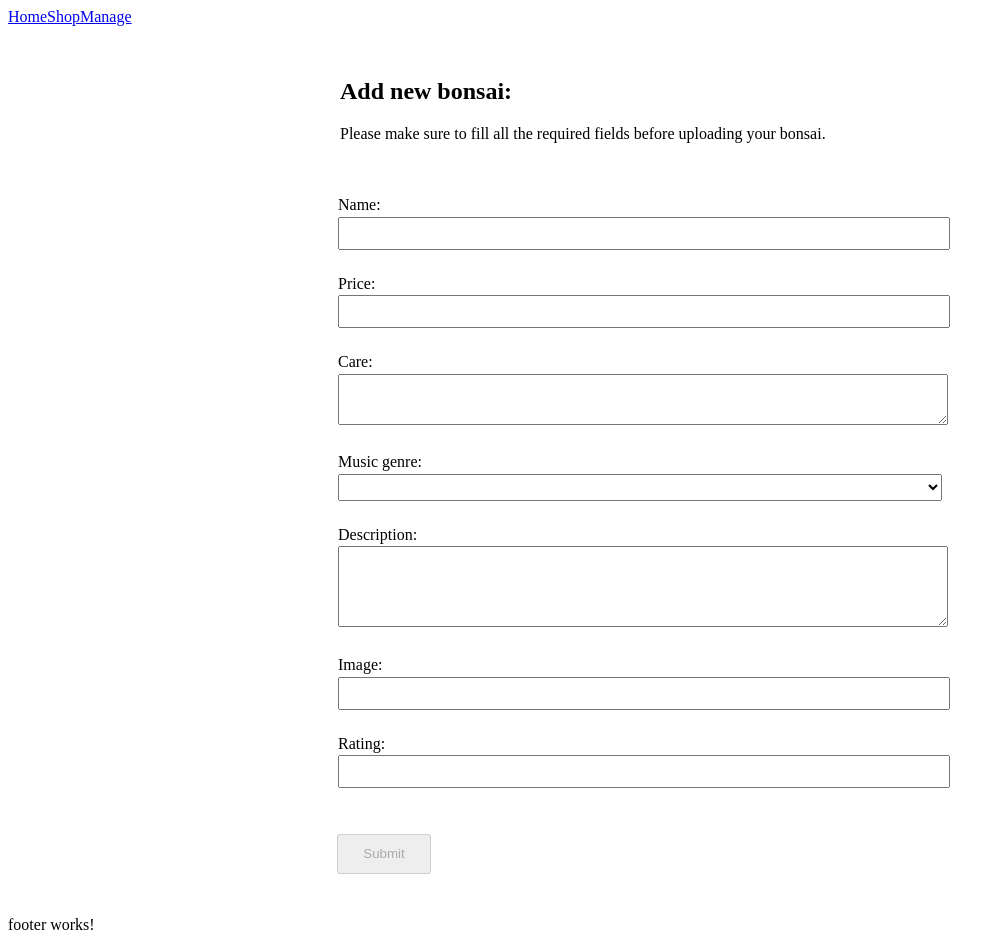
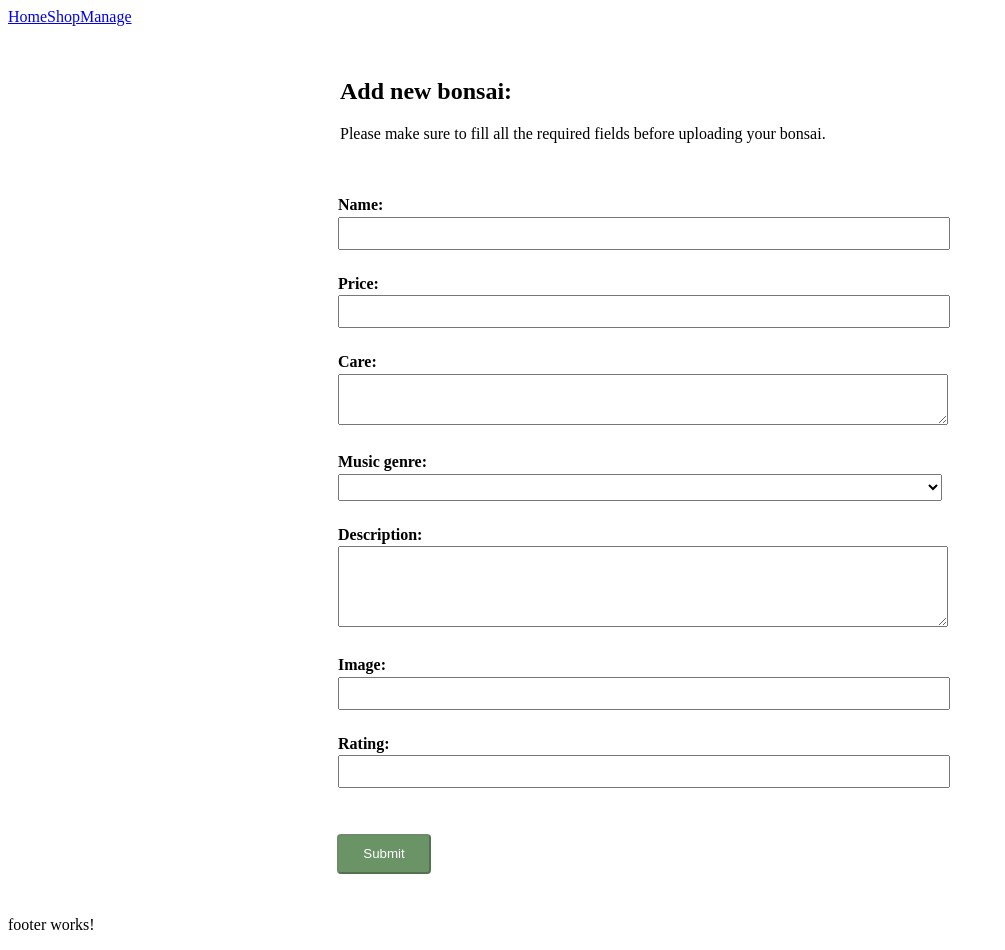
Before and after one commit to miriamfraga/shop, an Angular app: page /Manage in a window 1280 px wide. Shown: the whole page, without its empty margins (0-1005 px from the left). Built offline with nearby package versions, Linux system fonts and the light colour scheme.

Commit message:
minor style edit

```diff
--- a/package.json
+++ b/package.json
@@ -18,6 +18,8 @@
     "@angular/platform-browser": "^15.1.0",
     "@angular/platform-browser-dynamic": "^15.1.0",
     "@angular/router": "^15.1.0",
+    "primeicons": "^6.0.1",
+    "primeng": "^15.2.0",
     "rxjs": "~7.8.0",
     "tslib": "^2.3.0",
     "zone.js": "~0.12.0"
--- a/src/app/pages/manage/manage.component.scss
+++ b/src/app/pages/manage/manage.component.scss
@@ -13,7 +13,9 @@
     form {
         fieldset {
             border: none;
-            label {}
+            label {
+                font-weight: bold;
+            }
             .field {
                 height: 2em;
                 margin-top: 0.2em;
@@ -28,6 +30,9 @@
             margin: 2em 1em;
             width: 7em;
             height: 3em;
+            background-color: #6b9466;
+            color: white;
+            border-radius: 0.3em;
         }
     }
 }
```
Also changed, not shown: 1 other file (tests, documents, lock files or other folders).
